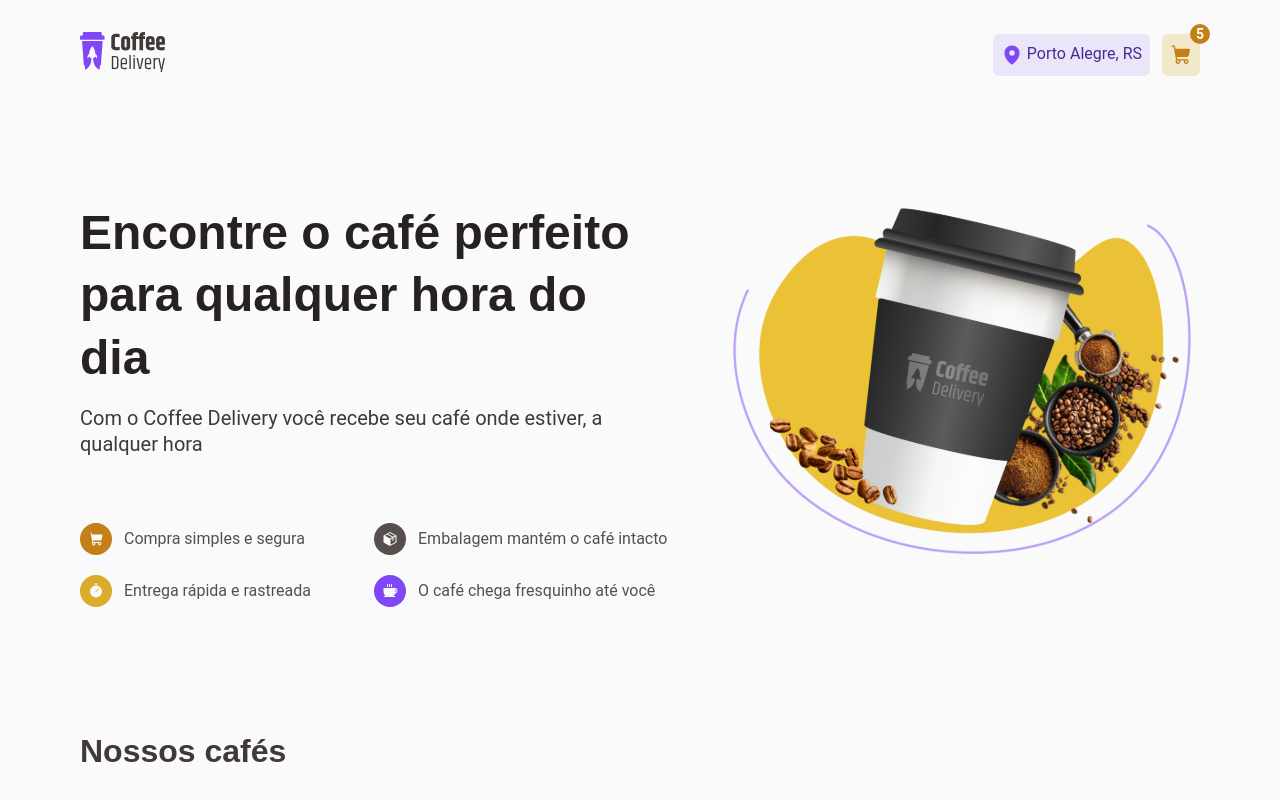
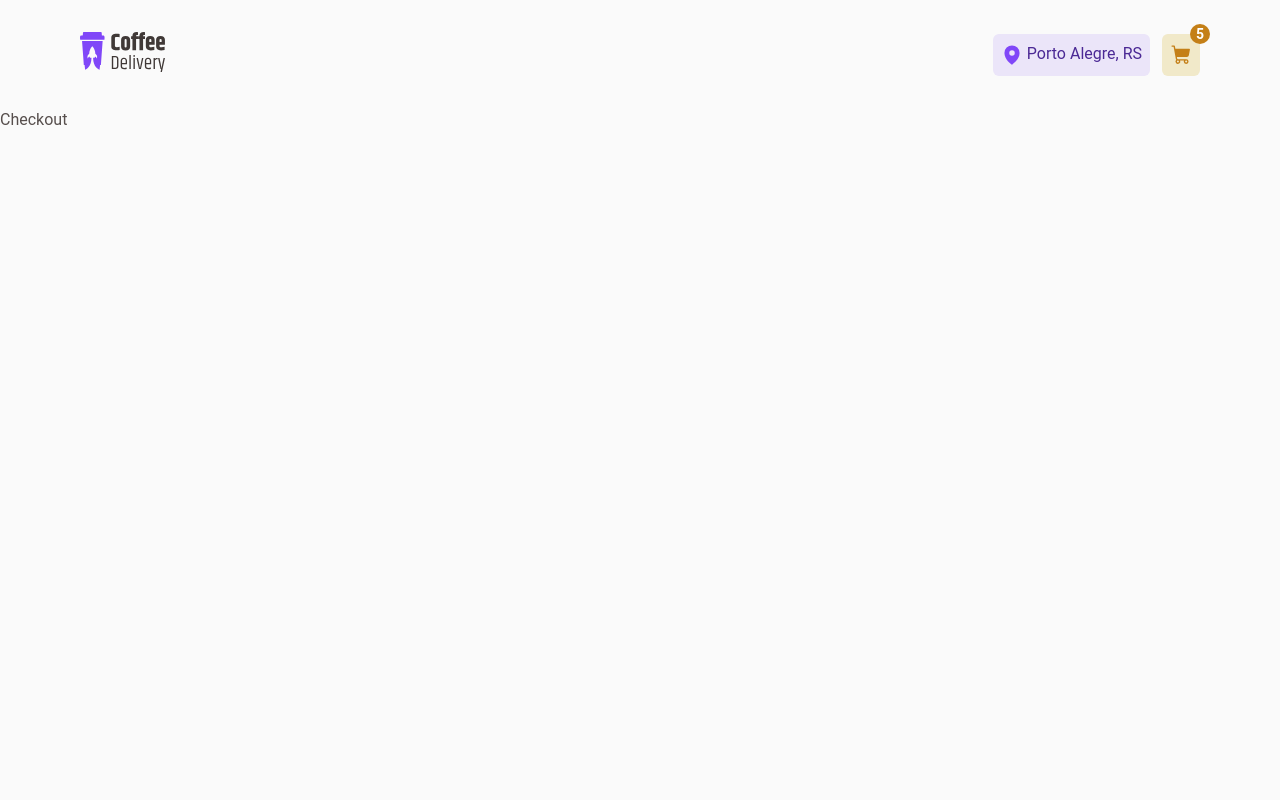
Before and after one commit to alessandroibes/ignite-challenge-reacjs-coffee-delivery, a React (Vite) app: page /checkout in a window 1280 px wide. Shown: the top 800 px of the page. Built offline with nearby package versions, Linux system fonts and the light colour scheme.

Commit message:
Configuração das rotas

```diff
--- a/package.json
+++ b/package.json
@@ -13,6 +13,7 @@
     "@phosphor-icons/react": "^2.1.6",
     "react": "^18.3.1",
     "react-dom": "^18.3.1",
+    "react-router-dom": "^6.24.0",
     "styled-components": "^6.1.11"
   },
   "devDependencies": {
--- a/src/App.tsx
+++ b/src/App.tsx
@@ -1,20 +1,17 @@
 import { ThemeProvider } from 'styled-components';
+import { BrowserRouter } from 'react-router-dom';
+import { Router } from './Router';
 
 import { defaultTheme } from './styles/themes/default';
 import { GlobalStyle } from './styles/global';
-import { Home } from './pages/Home';
-import { Header } from './components/Header';
 
 export function App() {
   return (
     <ThemeProvider theme={defaultTheme}>
+      <BrowserRouter>
+        <Router />
+      </BrowserRouter>
       <GlobalStyle />
-
-      <Header />
-
-      <main className="mainContent">
-        <Home />
-      </main>
     </ThemeProvider>
   );
 }
--- /dev/null
+++ b/src/Router.tsx
@@ -0,0 +1,18 @@
+import { Routes, Route } from 'react-router-dom';
+
+import { Home } from './pages/Home';
+import { Checkout } from './pages/Checkout';
+import { Success } from './pages/Success';
+import { DefaultLayout } from './layout/DefaultLayout';
+
+export function Router() {
+  return (
+    <Routes>
+      <Route path="/" element={<DefaultLayout />}>
+        <Route path="/" element={<Home />} />
+        <Route path="/checkout" element={<Checkout />} />
+        <Route path="/order/:orderId/success" element={<Success />} />
+      </Route>
+    </Routes>
+  );
+}
--- /dev/null
+++ b/src/layout/DefaultLayout.tsx
@@ -0,0 +1,11 @@
+import { Outlet } from 'react-router-dom';
+import { Header } from '../components/Header';
+
+export function DefaultLayout() {
+  return (
+    <div>
+      <Header />
+      <Outlet />
+    </div>
+  );
+}
--- /dev/null
+++ b/src/pages/Checkout/index.tsx
@@ -0,0 +1,3 @@
+export function Checkout() {
+  return <div>Checkout</div>;
+}
--- /dev/null
+++ b/src/pages/Success/index.tsx
@@ -0,0 +1,3 @@
+export function Success() {
+  return <div>Success</div>;
+}
```
Also changed, not shown: src/pages/Checkout/styles.ts (added), src/pages/Success/styles.ts (added), 1 other file (tests, documents, lock files or other folders).
